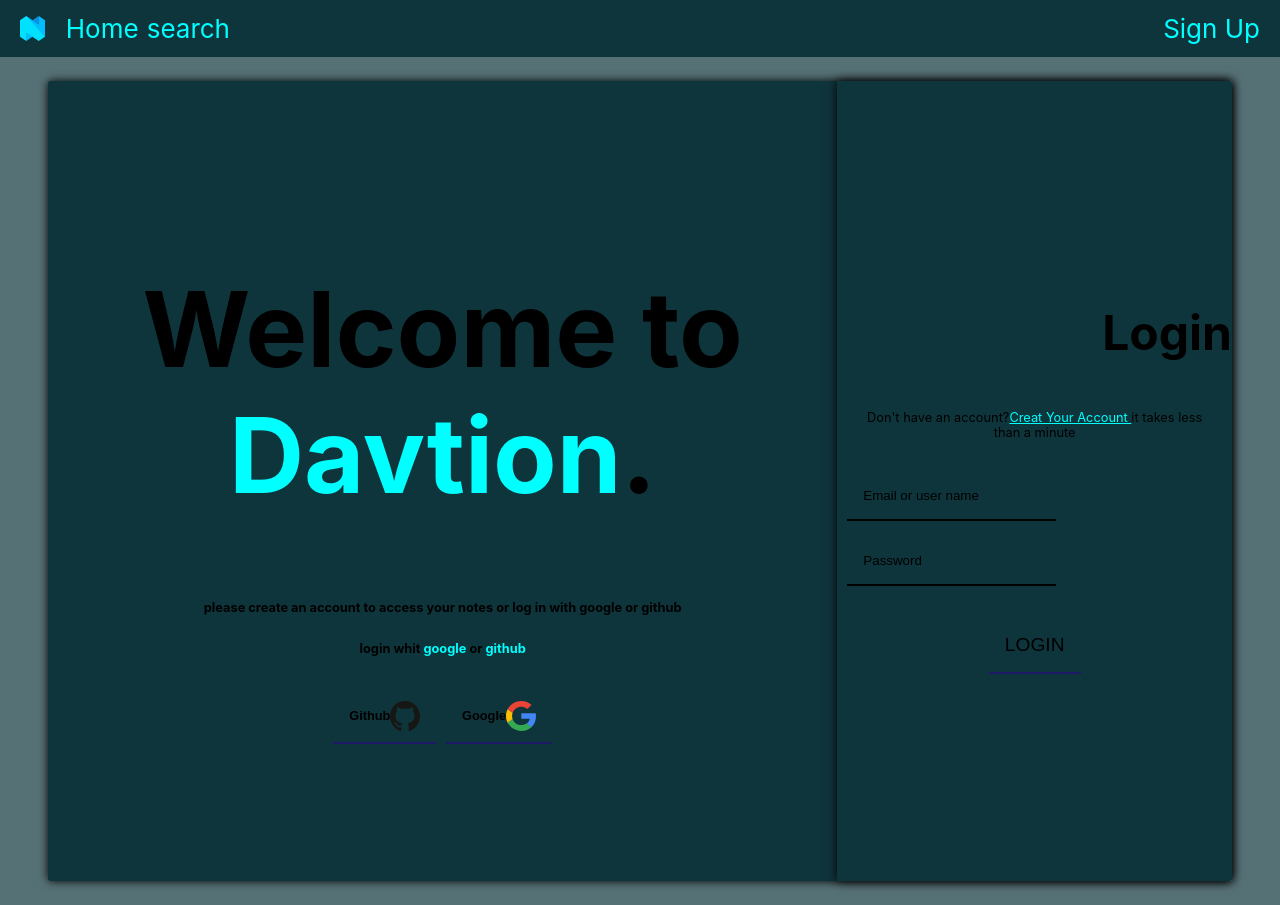
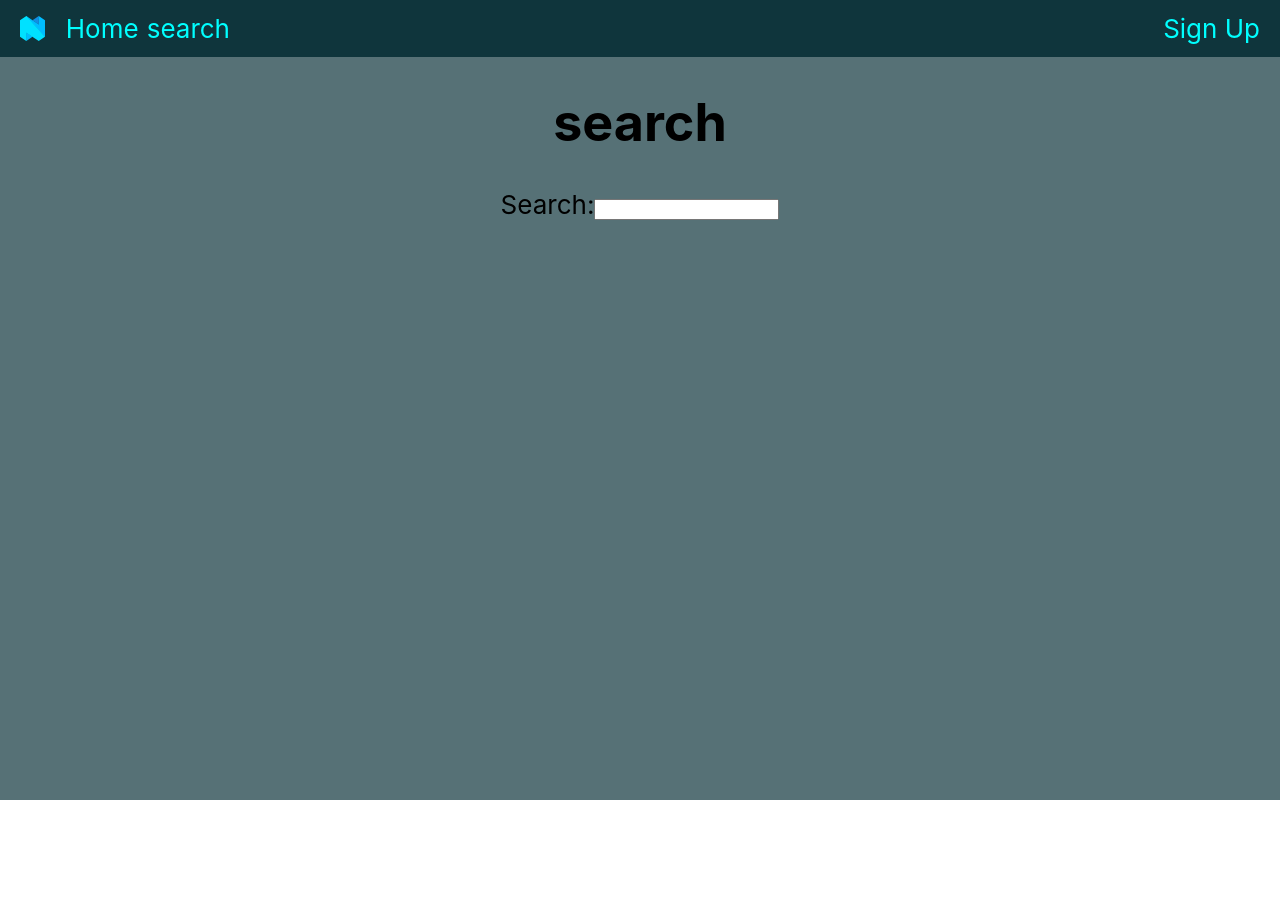
Before and after one commit to IamDavidev/davtioon-firebase, a React (Vite) app: page /notes/search in a window 1280 px wide. Before the commit this address led to /login. After the commit the page ends 800 px from the top, so only its background shows below. Built offline with nearby package versions, Linux system fonts and the light colour scheme.

Commit message:
add component element

```diff
--- a/src/Pages/Home/Home.jsx
+++ b/src/Pages/Home/Home.jsx
@@ -9,7 +9,7 @@ import {useContext} from 'react';
     return (
         <div>
             {
-                authUser.isLoggedIn === true ? <h1>Welcome {authUser.name}</h1> : <h1>Welcome Guest</h1>
+                authUser.isLoggedIn === true ? <h1>Welcome {authUser.name}</h1> : <h1>Logged </h1>
             }
         </div>
     )
--- /dev/null
+++ b/src/Pages/Search/Search.jsx
@@ -0,0 +1,14 @@
+const Search = () => {
+
+  return (
+    <div>
+      <h1>search</h1>
+      <label>
+        Search:
+        <input type="text" />
+      </label>
+    </div>
+  );
+};
+
+export default Search;
--- a/src/Routes/Routes.jsx
+++ b/src/Routes/Routes.jsx
@@ -4,6 +4,7 @@ import Home from '../Pages/Home/Home';
 import NavBar from '../components/Navbar/NavBar';
 import Notes from '../Pages/Notes/Notes';
 import Register from '../Pages/RegisterUser/Register';
+import Search from '../Pages/Search/Search';
 
 const AppRoutes = () => {
   return (
@@ -16,6 +17,7 @@ const AppRoutes = () => {
         <Route path="/home" element={<Home />} />
         <Route path="/notes" element={<Notes />} />
         <Route path="/register" element={<Register />} />
+        <Route path='/notes/search' element={<Search />} />
       </Routes>
     </BrowserRouter>
   );
--- a/src/Utils/AuthReducer.js
+++ b/src/Utils/AuthReducer.js
@@ -1,7 +1,6 @@
 import types from '../helpers/types';
 
 const AuthReducer = (state = {}, action) => {
-
   const { type, payload } = action;
   console.log({ state, action });
   if (type === types.LOGIN) {
--- a/src/components/Navbar/NavBar.jsx
+++ b/src/components/Navbar/NavBar.jsx
@@ -16,7 +16,7 @@ const NavBar = () => {
               <Link to="/home"> Home </Link>
             </li>
             <li>
-              <Link to="/notes"> search </Link>
+              <Link to="/notes/search"> search </Link>
             </li>
             {/* <li>
               <Link to="/login"> link </Link>
```
